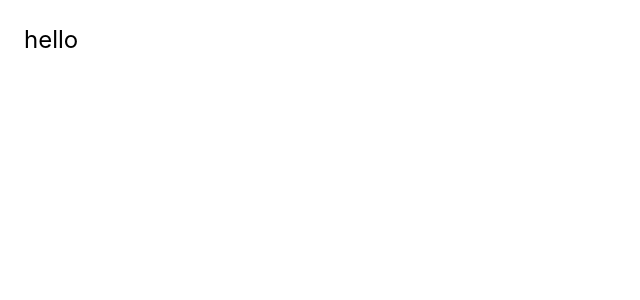
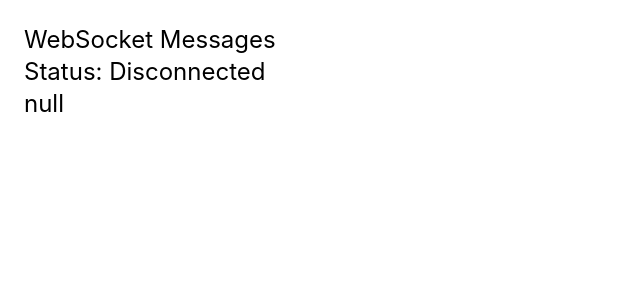
Before and after one commit to Neural-Natties/Dr.DrEEG, a Next.js app in the folder frontend/: page / in a window 1280 px wide. Shown: the top 300 px of the page, without its empty margins (0-640 px from the left). Built offline with nearby package versions, Linux system fonts and the light colour scheme; no server answers.

Commit message:
feat: connect websocket to react

```diff
--- a/frontend/src/hooks/useWebSocket.ts
+++ b/frontend/src/hooks/useWebSocket.ts
@@ -1,12 +1,14 @@
 import { useState, useEffect } from 'react';
 import { WebSocketMessage } from '../types';
 
-export const useWebSocket = () => {
+
+
+export const useWebSocket = (url: string) => {
   const [data, setData] = useState<WebSocketMessage | null>(null);
   const [isConnected, setIsConnected] = useState(false);
 
   useEffect(() => {
-    const ws = new WebSocket('ws://localhost:8000/ws');
+    const ws = new WebSocket(url);
 
     ws.onopen = () => {
       setIsConnected(true);
--- a/frontend/src/pages/index.tsx
+++ b/frontend/src/pages/index.tsx
@@ -1,11 +1,16 @@
-import React from 'react';
+import React, { useEffect, useState } from 'react';
 import { useWebSocket } from '@/hooks/useWebSocket';
 
 const HomePage: React.FC = () => {
+  const { data, isConnected } = useWebSocket("ws://localhost:8000/wstest");
 
   return (
     <div className='p-6 text-2xl'>
-      hello
+      <h1>WebSocket Messages</h1>
+      <p>Status: {isConnected ? 'Connected' : 'Disconnected'}</p>
+      <ul>
+        <li>{JSON.stringify(data)}</li>
+      </ul>
     </div>
   );
 };
--- a/frontend/src/types/index.ts
+++ b/frontend/src/types/index.ts
@@ -0,0 +1,6 @@
+
+// Add your types here
+export interface WebSocketMessage {
+    type: string;
+    payload: any;
+}
```
